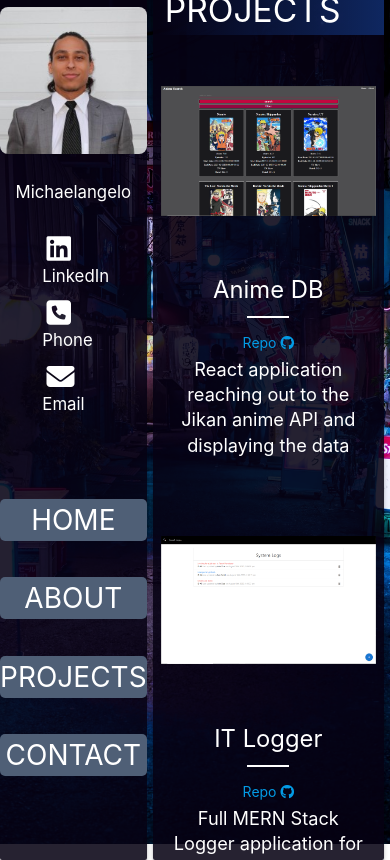
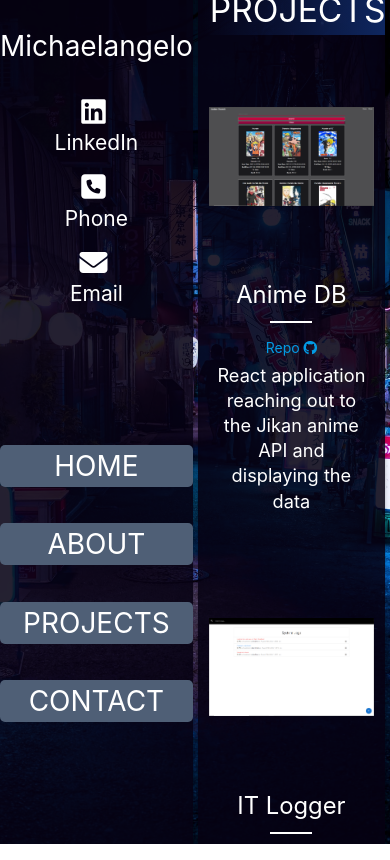
Before and after one commit to SyntaxMotta/Portfolio, a React (Create React App) app: page /projects in a window 390 px wide. Built offline with nearby package versions, Linux system fonts and the light colour scheme; the HTML template or start-up script is replaced by a standard one.

Commit message:
responsive changes

```diff
--- a/src/App.css
+++ b/src/App.css
@@ -27,6 +27,7 @@
   display: flex;
   justify-content: center;
   align-items: center;
+  overflow-y: hidden;
 }
 
 .grid {
@@ -50,7 +51,7 @@
   justify-content: center;
   width: 100%;
   padding: 1rem 0;
-  height: 875px;
+  height: 100%;
   max-width: 600px;
 }
 
@@ -143,6 +144,23 @@
   transition: opacity 150ms linear;
 }
 
+@media (max-width: 775px) {
+  .navbar__iconBlock > a {
+    display: flex;
+    flex-direction: column;
+    justify-content: center;
+    align-items: center;
+    margin-top: 0.5rem !important;
+  }
+  .navbar__iconBlock {
+    margin-top: 0.3rem;
+  }
+
+  .about__block {
+    flex-direction: column-reverse;
+  }
+}
+
 @media (max-width: 665px) {
   .section-heading {
     font-size: 1.7rem;
@@ -155,4 +173,26 @@
   .project__content {
     grid-template-columns: repeat(1fr);
   }
+  .navbar__icon {
+    display: none;
+  }
+  .navbar__title {
+    font-size: 2rem;
+    margin-top: 2.5rem !important;
+  }
+
+  .navbar__iconBlock > a > .flow-text {
+    font-size: 1.5rem;
+    margin-top: 0.3rem;
+  }
 }
+
+@media (min-height: 2400px) {
+  .app__nav {
+    height: 800px;
+  }
+
+  .app__content {
+    height: 800px;
+  }
+}
--- a/src/Components/layout/Navbar.js
+++ b/src/Components/layout/Navbar.js
@@ -7,7 +7,7 @@ export const Navbar = () => {
   return (
     <Fragment>
       <img src={profile} alt="Icon" className="responsive-img navbar__icon" />
-      <p className="flow-text" style={{ margin: '1.3rem auto' }}>
+      <p className="flow-text navbar__title" style={{ margin: '1.3rem auto' }}>
         Michaelangelo
       </p>
       <div className="navbar__iconBlock">
--- a/src/Components/layout/navbar.css
+++ b/src/Components/layout/navbar.css
@@ -4,7 +4,7 @@
   justify-content: center;
   align-items: center;
   width: 100%;
-  height: 100%;
+  height: 80%;
 }
 
 .nav ul {
@@ -57,7 +57,8 @@
 
 .navbar__iconBlock a {
   text-decoration: none;
-  margin-top: 0.3rem;
+  margin-top: 0.5rem;
+  padding: 0.2rem;
   color: white;
   font-size: 1rem;
   transition: all ease 0.4s;
--- a/src/Components/projects/project.css
+++ b/src/Components/projects/project.css
@@ -12,9 +12,9 @@
 }
 
 .project__block {
-  padding: 0.3rem;
+  padding: 0.5rem;
   display: inline-block;
-  margin: 0.5rem auto;
+  margin: 0.7rem auto;
   width: 100%;
   display: flex;
   flex-direction: column;
```
